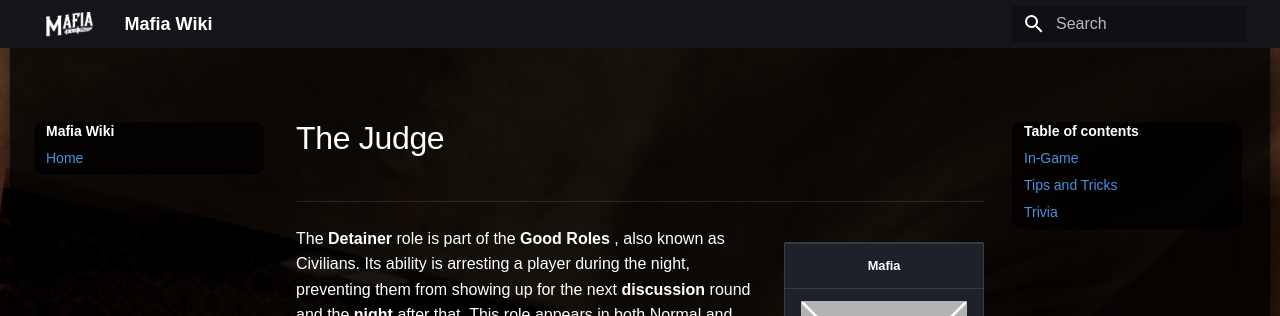
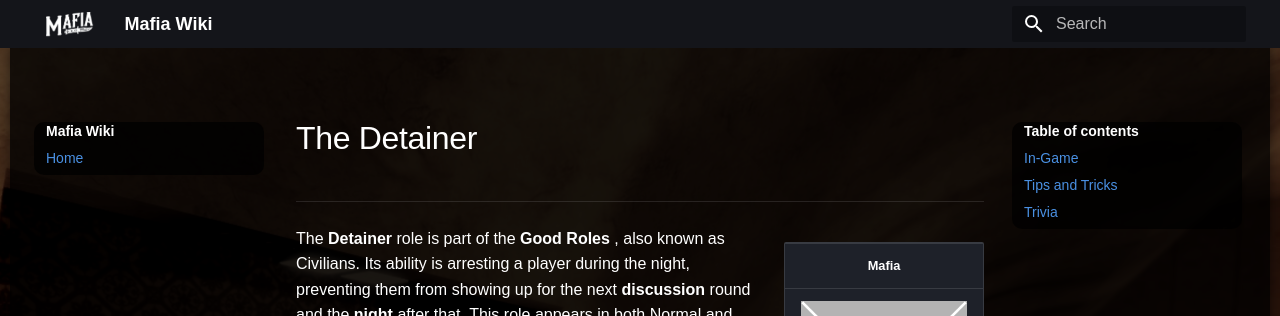
Before and after one commit to OctaNebula/mafia-wiki, an MkDocs documentation site: the page built from docs/roles/detainer.md, in a window 1280 px wide and 900 px high. Shown: the top 316 px of the window. Built offline with MkDocs 1.6.1 and Material for MkDocs 9.7.7, drawn with Linux system fonts in a browser that asks for light colours; some web fonts are replaced.

Commit message:
Update detainer.md

```diff
--- a/docs/roles/detainer.md
+++ b/docs/roles/detainer.md
@@ -1,17 +1,17 @@
 ---
-title: The Judge
-description: This article explains the role of the Judge.
+title: The Detainer
+description: This article explains the role of the Detainer.
 social_image: /assets/placeholder.png
 background: /assets/background.jpg
 ---
 ---
-title: The Judge
-description: This article explains the role of the Judge.
+title: The Detainer
+description: This article explains the role of the Detainer.
 social_image: /assets/placeholder.png
 background: /assets/background.jpg
 ---
 
-# The Judge
+# The Detainer
 ---
 
 <style>
```
